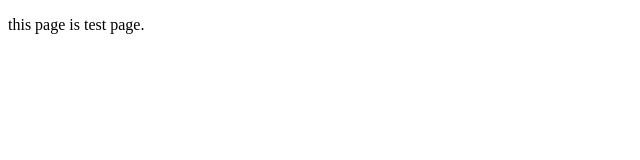
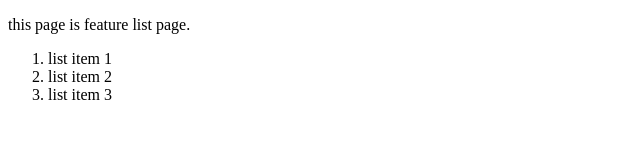
Before and after one commit to RichterAstell/test-samples, a plain HTML site: page src/index.html in a window 1280 px wide. Shown: the whole page, without its empty margins (0-640 px from the left). Drawn offline with Linux system fonts and the light colour scheme.

Commit message:
fix message and add list

```diff
--- a/src/index.html
+++ b/src/index.html
@@ -4,6 +4,11 @@
     <title>test page.</title>
 </head>
 <body>
-    <p>this page is test page.</p>
+    <p>this page is feature list page.</p>
+    <ol>
+        <li>list item 1</li>
+        <li>list item 2</li>
+        <li>list item 3</li>
+    </ol>
 </body>
 </html>
```
